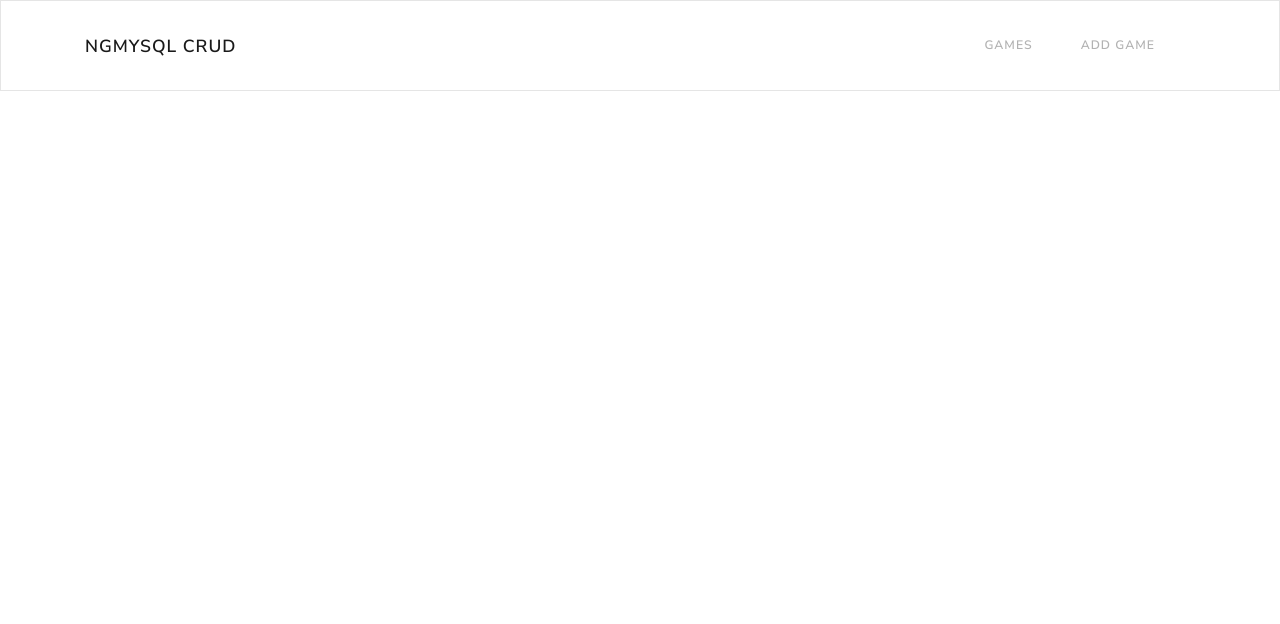
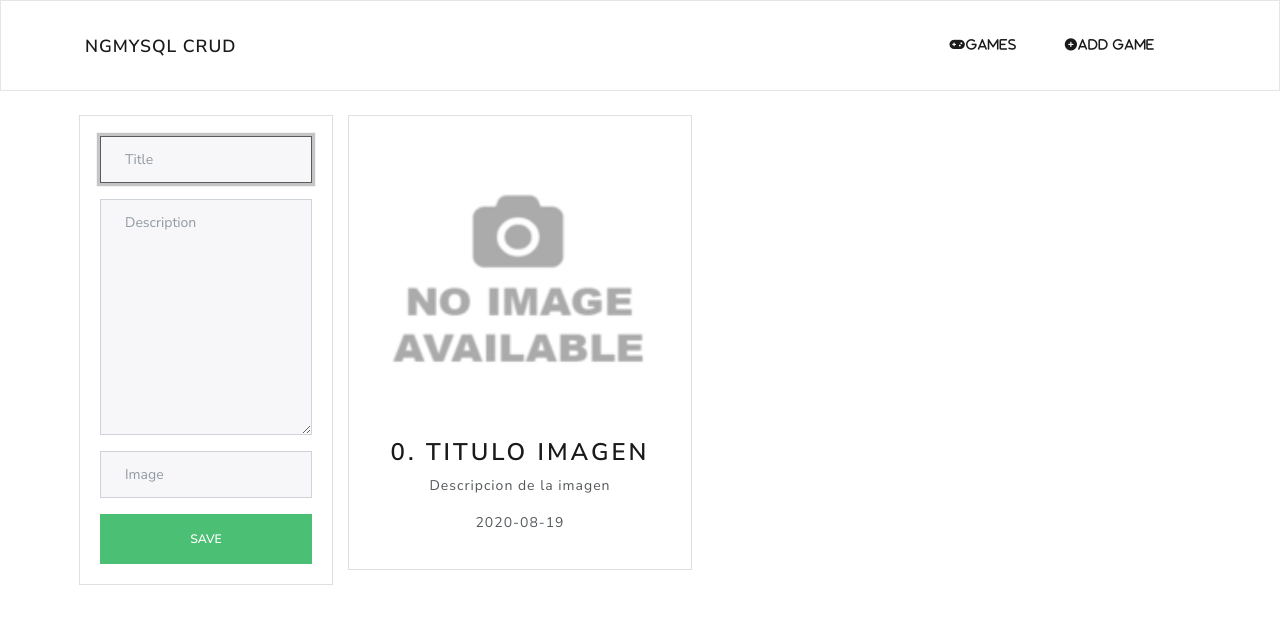
Before and after one commit to satelimportadores/AngularMysql, an Angular app in the folder client/: page /games/add in a window 1280 px wide. Before the commit this address led to /. Shown: the top 624 px of the page. Built offline with nearby package versions, Linux system fonts and the light colour scheme.

Commit message:
Previsualizar y guardar juegos.

```diff
--- a/client/src/app/app.module.ts
+++ b/client/src/app/app.module.ts
@@ -8,6 +8,7 @@ import { NavigationComponent } from './components/navigation/navigation.componen
 import { GamaFormComponent } from './components/gama-form/gama-form.component';
 import { GamaListComponent } from './components/gama-list/gama-list.component';
 import { GamesService} from './services/games.service'
+import {FormsModule} from '@angular/forms'
 
 @NgModule({
   declarations: [
@@ -19,7 +20,8 @@ import { GamesService} from './services/games.service'
   imports: [
     BrowserModule,
     AppRoutingModule,
-    HttpClientModule
+    HttpClientModule,
+    FormsModule
   ],
   providers: [
     GamesService
--- a/client/src/app/components/gama-form/gama-form.component.html
+++ b/client/src/app/components/gama-form/gama-form.component.html
@@ -1 +1,26 @@
-<p>gama-form works!</p>
+<div class="col-md-4-offset-md-2">
+    <div class="card">
+        <div class="card-body">
+            <form>
+                <div class="form-group">
+                    <input type="text" name="title" [(ngModel)]='game.title' placeholder="Title" id="" class="form-control" autofocus>
+                </div>
+                <div class="form-group">
+                    <textarea name="description" [(ngModel)]='game.description' placeholder="Description" id="" rows="10" class="form-control"></textarea>
+                </div>
+                <div class="form-group">
+                    <input type="url" name="image" [(ngModel)]='game.image' placeholder="Image" id="" class="form-control">
+                </div>
+                <button class="btn btn-success btn-block" (click)='saveNewGame()'>Save</button>
+            </form>
+        </div>
+    </div>
+</div>
+<div class="col-md-4">
+    <div class="card card-body text-center">
+        <img [src]="game.image == '' ? '/assets/no-image-available.png' : game.image" class="card-img-top" alt="">
+        <h3>{{game.id}}. {{game.title == ''? 'Titulo imagen' : game.title}}</h3>
+        <p>{{game.description == ''? 'Descripcion de la imagen': game.description}}</p>
+        <p>{{game.created_at | date: 'yyyy-MM-dd'}}</p>
+    </div>
+</div>
--- a/client/src/app/components/gama-form/gama-form.component.ts
+++ b/client/src/app/components/gama-form/gama-form.component.ts
@@ -1,4 +1,6 @@
-import { Component, OnInit } from '@angular/core';
+import { Component, OnInit, HostBinding } from '@angular/core';
+import { Game } from 'src/app/models/Game';
+import { GamesService} from '../../services/games.service'
 
 @Component({
   selector: 'app-gama-form',
@@ -6,10 +8,30 @@ import { Component, OnInit } from '@angular/core';
   styleUrls: ['./gama-form.component.css']
 })
 export class GamaFormComponent implements OnInit {
+  @HostBinding('class') classes = 'row';
 
-  constructor() { }
+  game: Game = {
+    id: 0,
+    title: '',
+    description: '',
+    image: '',
+    created_at: new Date()
+  };
+
+  constructor(private gameService: GamesService) { }
 
   ngOnInit(): void {
   }
 
+  saveNewGame(){
+    //console.log(this.game);
+    this.gameService.saveGame(this.game).subscribe(
+      res => {
+        console.log(res);
+      },
+        err => console.log(err)
+    )
+
+  }
+
 }
--- a/client/src/app/components/gama-list/gama-list.component.ts
+++ b/client/src/app/components/gama-list/gama-list.component.ts
@@ -1,4 +1,4 @@
-import { Component, OnInit } from '@angular/core';
+import { Component, OnInit, HostBinding } from '@angular/core';
 import { GamesService} from '../../services/games.service'
 import { Game } from 'src/app/models/Game';
 
@@ -9,6 +9,8 @@ import { Game } from 'src/app/models/Game';
 })
 export class GamaListComponent implements OnInit {
 
+  //Agregar un hostbinding para que cree columnas automaticamente
+  @HostBinding('class') classes = 'row';
   games: any = [];
 
   constructor(private gameService: GamesService) { }
--- a/client/src/app/components/navigation/navigation.component.html
+++ b/client/src/app/components/navigation/navigation.component.html
@@ -1,6 +1,6 @@
 <nav class="navbar navbar-expand-lg navbar-light bg-light">
     <div class="container">
-      <a class="navbar-brand" href="/">ngMysql CRUD</a>
+      <a class="navbar-brand" routerLink="/">ngMysql CRUD</a>
       <button class="navbar-toggler" type="button" data-toggle="collapse" data-target="#navbarNav" aria-controls="navbarNav" aria-expanded="false" aria-label="Toggle navigation">
         <span class="navbar-toggler-icon"></span>
       </button>
@@ -8,10 +8,10 @@
         <ul class="navbar-nav ml-auto">
 
           <li class="nav-item">
-            <a class="nav-link" href="/games">Games</a>
+            <a class="nav-link" routerLink="/games" routerLinkActive="active"><i class="fas fa-gamepad">Games</i></a>
           </li>
           <li class="nav-item">
-            <a class="nav-link" href="/games/add">Add Game</a>
+            <a class="nav-link" routerLink="/games/add" routerLinkActive="active"><i class="fas fa-plus-circle">Add Game</i></a>
           </li>
 
         </ul>
```
Also changed, not shown: client/src/app/app-routing.module.ts (+7 -1 lines), client/bootstrap.txt, client/src/assets/no-image-available.png (added).
